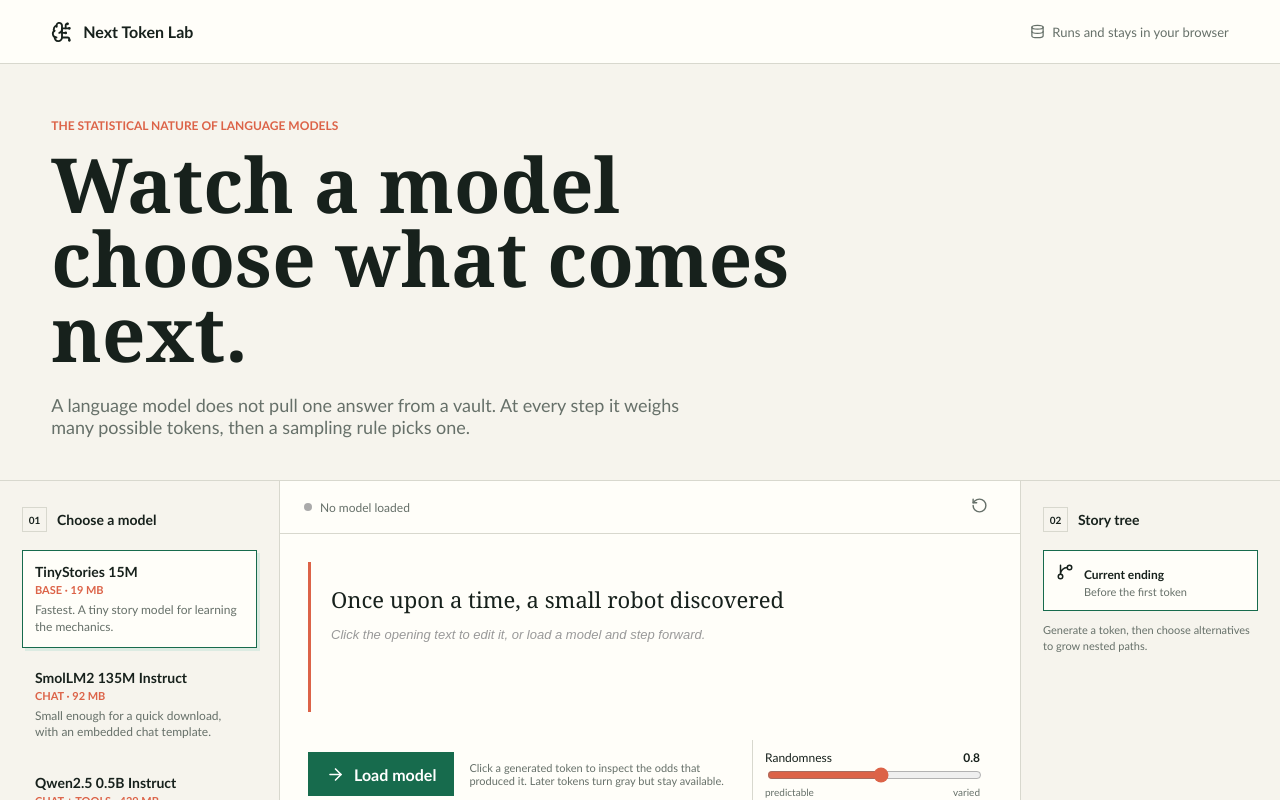
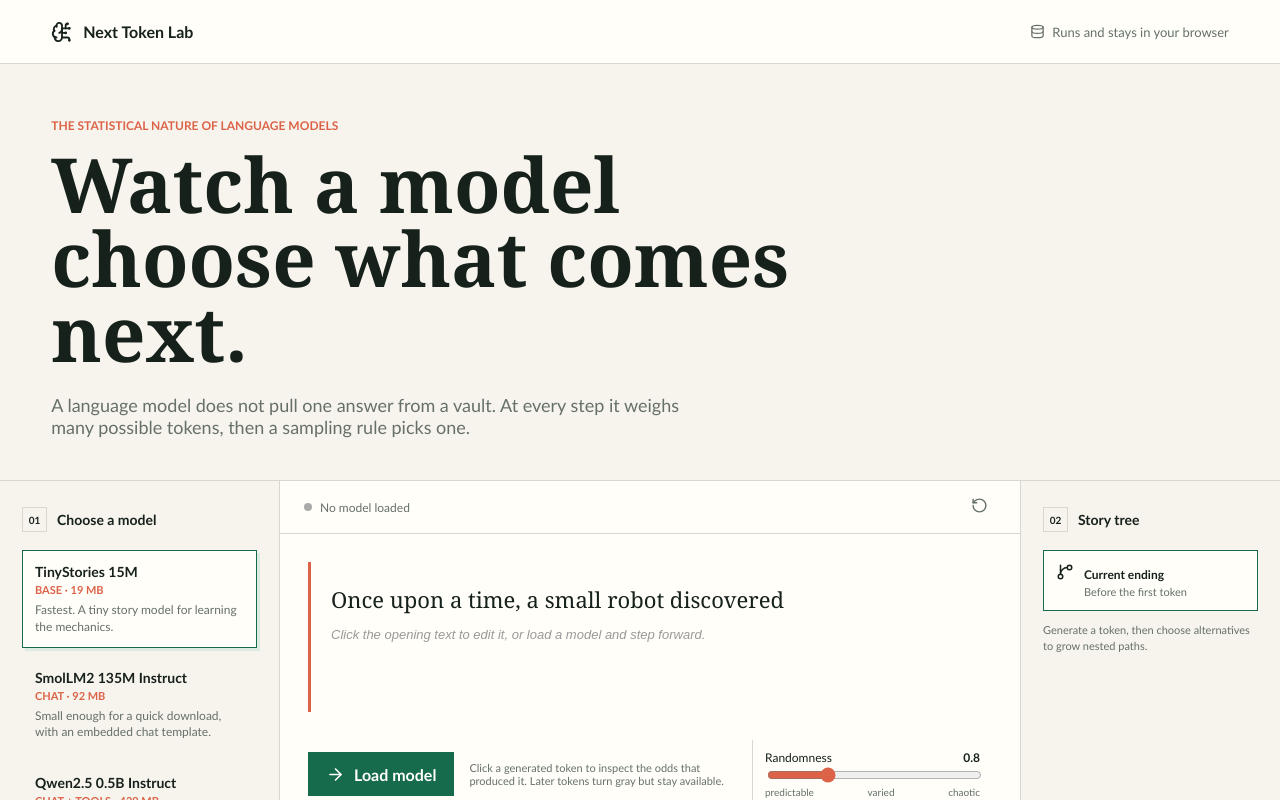
Before and after one commit to HanClinto/StatisticalNatureOfLLMs, a React (Vite) app: page / in a window 1280 px wide. Shown: the top 800 px of the page. Built offline with nearby package versions, Linux system fonts and the light colour scheme.

Commit message:
Extend randomness into chaos
Expand the temperature slider from 1.5 to 3.0 so learners can observe probability flattening and rapid coherence loss. Keep the former varied endpoint as the midpoint and label the new extreme as chaotic.

```diff
--- a/src/App.tsx
+++ b/src/App.tsx
@@ -17,6 +17,7 @@ type StoryTree = Record<string, StoryNode>;
 
 const ROOT_ID = 'root';
 const DEFAULT_PROMPT = 'Once upon a time, a small robot discovered';
+const MAX_TEMPERATURE = 3;
 const MAX_SEED = 2_147_483_647;
 const visibleToken = (token: string) => token.replaceAll(' ', '·').replaceAll('\n', '↵');
 const newTree = (): StoryTree => ({ [ROOT_ID]: { id: ROOT_ID, parentId: null, token: '', options: [], children: [] } });
@@ -225,8 +226,8 @@ function App() {
           <div className="step-row"><button className="step-button" disabled={status !== 'idle' || isEditingPrompt} onClick={handleStep} type="button">{status === 'thinking' ? <LoaderCircle className="spin" size={19} /> : <ArrowRight size={19} />}{isLoaded ? selectedNodeId === activeLeafId ? 'Step one token' : 'Branch from here' : 'Load model'}</button><span>Click a generated token to inspect the odds that produced it. Later tokens turn gray but stay available.</span></div>
           <div className="randomness-control">
             <label className="temperature-label" htmlFor="temperature">Randomness <strong>{temperature.toFixed(1)}</strong></label>
-            <input disabled={isEditingPrompt} id="temperature" max="1.5" min="0" onChange={(event) => void handleTemperatureChange(Number(event.target.value))} step="0.1" type="range" value={temperature} />
-            <div className="range-labels"><span>predictable</span><span>varied</span></div>
+            <input disabled={isEditingPrompt} id="temperature" max={MAX_TEMPERATURE} min="0" onChange={(event) => void handleTemperatureChange(Number(event.target.value))} step="0.1" type="range" value={temperature} />
+            <div className="range-labels"><span>predictable</span><span>varied</span><span>chaotic</span></div>
           </div>
         </div>
         {error && <div className="error-message" role="alert">{error}</div>}
```
